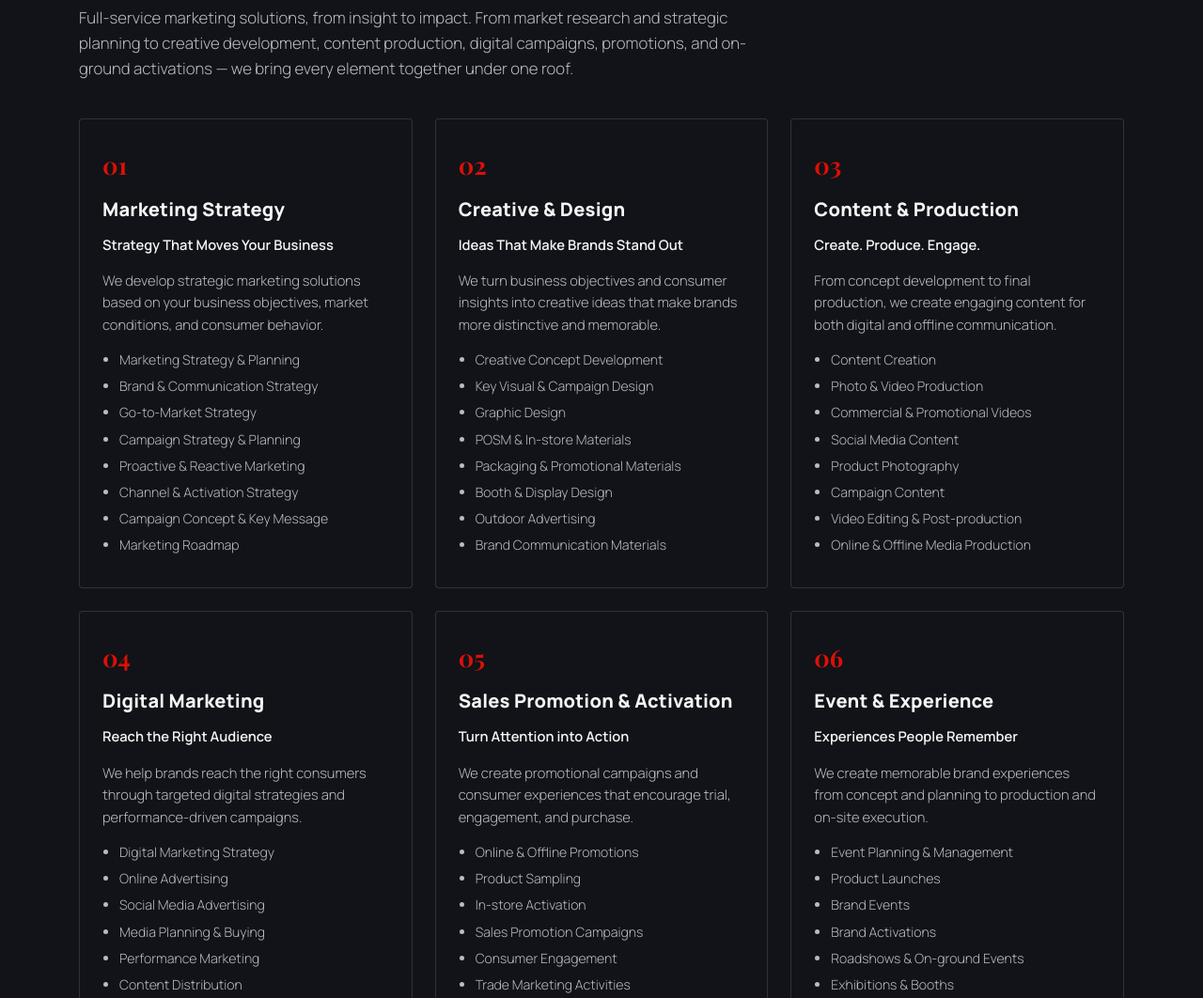
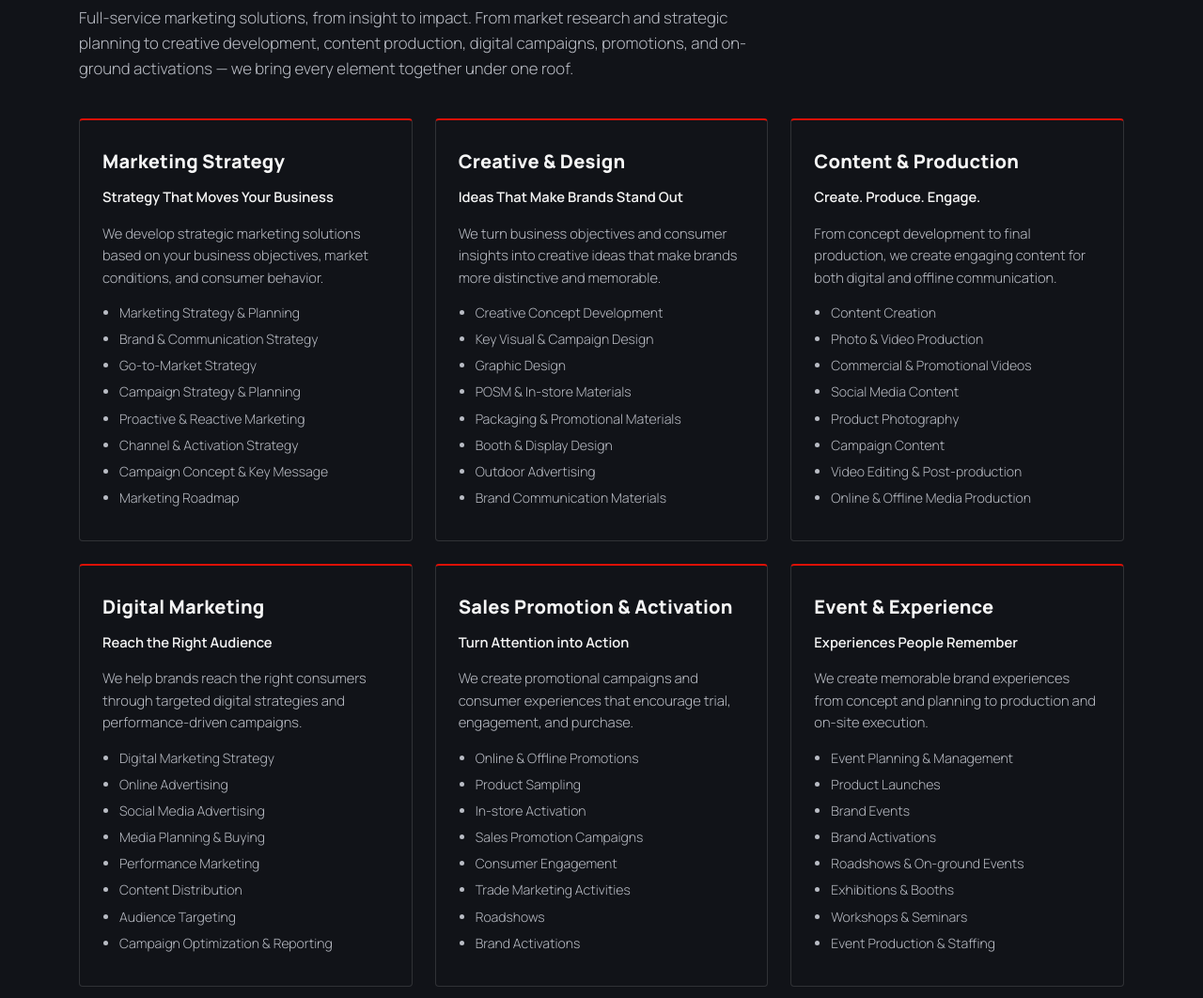
Before and after one commit to brandlightvn/brandlightvn.github.io, a plain HTML site: page index.html in a window 1280 px wide. Shown: the part 2300-3362 px from the top of the page at 94% size. Drawn offline with nearby package versions, Linux system fonts and the light colour scheme.

Commit message:
Remove service card numbers, add red top border accent
Numbers (01-08) removed from service cards across all 3 language
versions; replaced with a thin red top border per card to keep the
accent-color visual anchor without hurting heading readability.

```diff
--- a/assets/style.css
+++ b/assets/style.css
@@ -221,19 +221,12 @@
 .service-card {
   background: var(--bg);
   border: 1px solid var(--line);
+  border-top: 2px solid var(--accent);
   border-radius: 4px;
   padding: 28px 24px;
   position: relative;
 }
 .section-alt .service-card { background: var(--bg-alt); }
-.service-num {
-  display: block;
-  font-family: var(--font-serif);
-  color: var(--accent);
-  font-size: 1.6rem;
-  font-weight: 700;
-  margin-bottom: 0.4em;
-}
 .service-tag { color: var(--fg); font-weight: 600; font-size: 0.92rem; }
 .service-desc { font-size: 0.92rem; }
 .service-card ul {
--- a/index.html
+++ b/index.html
@@ -117,7 +117,6 @@
       <div class="services-grid">
 
         <article class="service-card">
-          <span class="service-num">01</span>
           <h3>Marketing Strategy</h3>
           <p class="service-tag">Strategy That Moves Your Business</p>
           <p class="service-desc">We develop strategic marketing solutions based on your business objectives, market conditions, and consumer behavior.</p>
@@ -134,7 +133,6 @@
         </article>
 
         <article class="service-card">
-          <span class="service-num">02</span>
           <h3>Creative &amp; Design</h3>
           <p class="service-tag">Ideas That Make Brands Stand Out</p>
           <p class="service-desc">We turn business objectives and consumer insights into creative ideas that make brands more distinctive and memorable.</p>
@@ -151,7 +149,6 @@
         </article>
 
         <article class="service-card">
-          <span class="service-num">03</span>
           <h3>Content &amp; Production</h3>
           <p class="service-tag">Create. Produce. Engage.</p>
           <p class="service-desc">From concept development to final production, we create engaging content for both digital and offline communication.</p>
@@ -168,7 +165,6 @@
         </article>
 
         <article class="service-card">
-          <span class="service-num">04</span>
           <h3>Digital Marketing</h3>
           <p class="service-tag">Reach the Right Audience</p>
           <p class="service-desc">We help brands reach the right consumers through targeted digital strategies and performance-driven campaigns.</p>
@@ -185,7 +181,6 @@
         </article>
 
         <article class="service-card">
-          <span class="service-num">05</span>
           <h3>Sales Promotion &amp; Activation</h3>
           <p class="service-tag">Turn Attention into Action</p>
           <p class="service-desc">We create promotional campaigns and consumer experiences that encourage trial, engagement, and purchase.</p>
@@ -202,7 +197,6 @@
         </article>
 
         <article class="service-card">
-          <span class="service-num">06</span>
           <h3>Event &amp; Experience</h3>
           <p class="service-tag">Experiences People Remember</p>
           <p class="service-desc">We create memorable brand experiences from concept and planning to production and on-site execution.</p>
@@ -219,7 +213,6 @@
         </article>
 
         <article class="service-card">
-          <span class="service-num">07</span>
           <h3>KOL &amp; Talent Management</h3>
           <p class="service-tag">Connect Brands with Influence</p>
           <p class="service-desc">We connect brands with the right people to create authentic and engaging communication with target audiences.</p>
@@ -236,7 +229,6 @@
         </article>
 
         <article class="service-card">
-          <span class="service-num">08</span>
           <h3>Market Research &amp; Consumer Insight</h3>
           <p class="service-tag">Understand the Market. Understand the People.</p>
           <p class="service-desc">We provide market and consumer insights to help brands make smarter marketing decisions.</p>
```
Also changed, not shown: th/index.html (+0 -8 lines), vi/index.html (+0 -8 lines).
